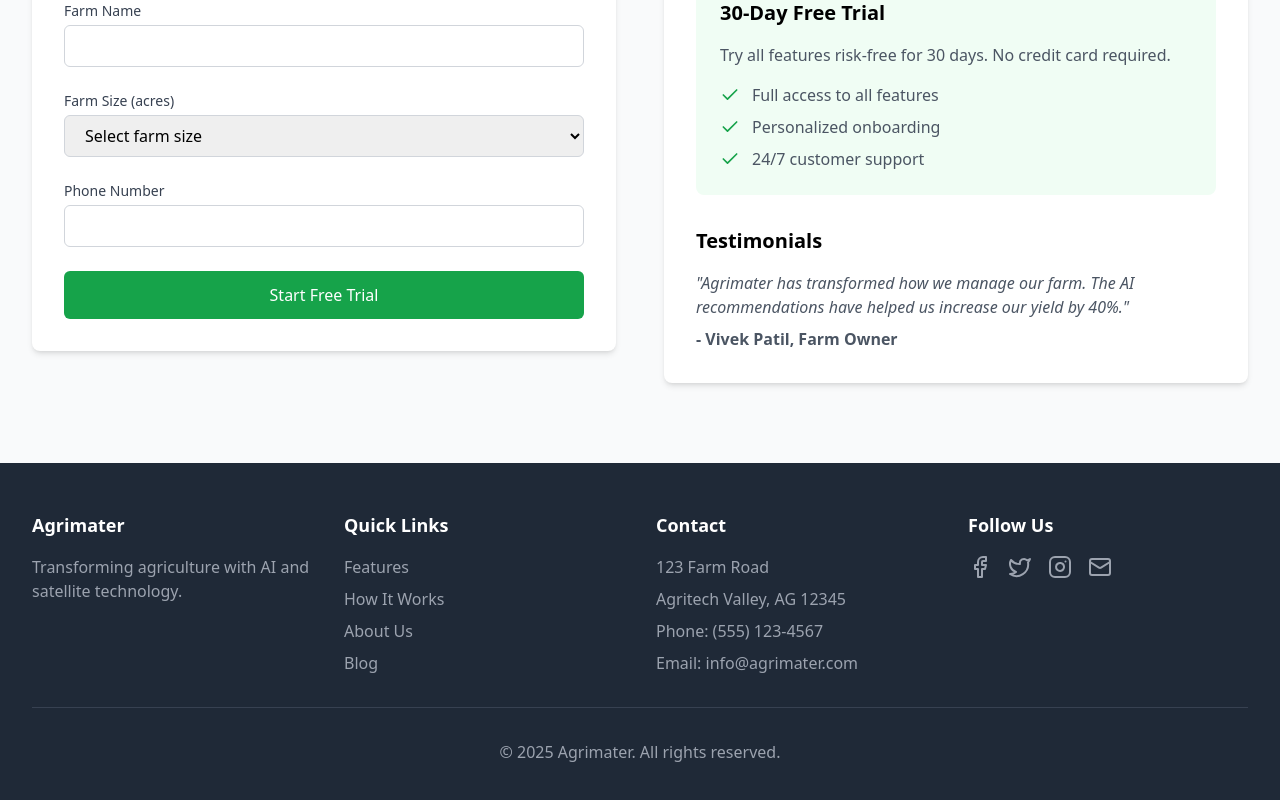
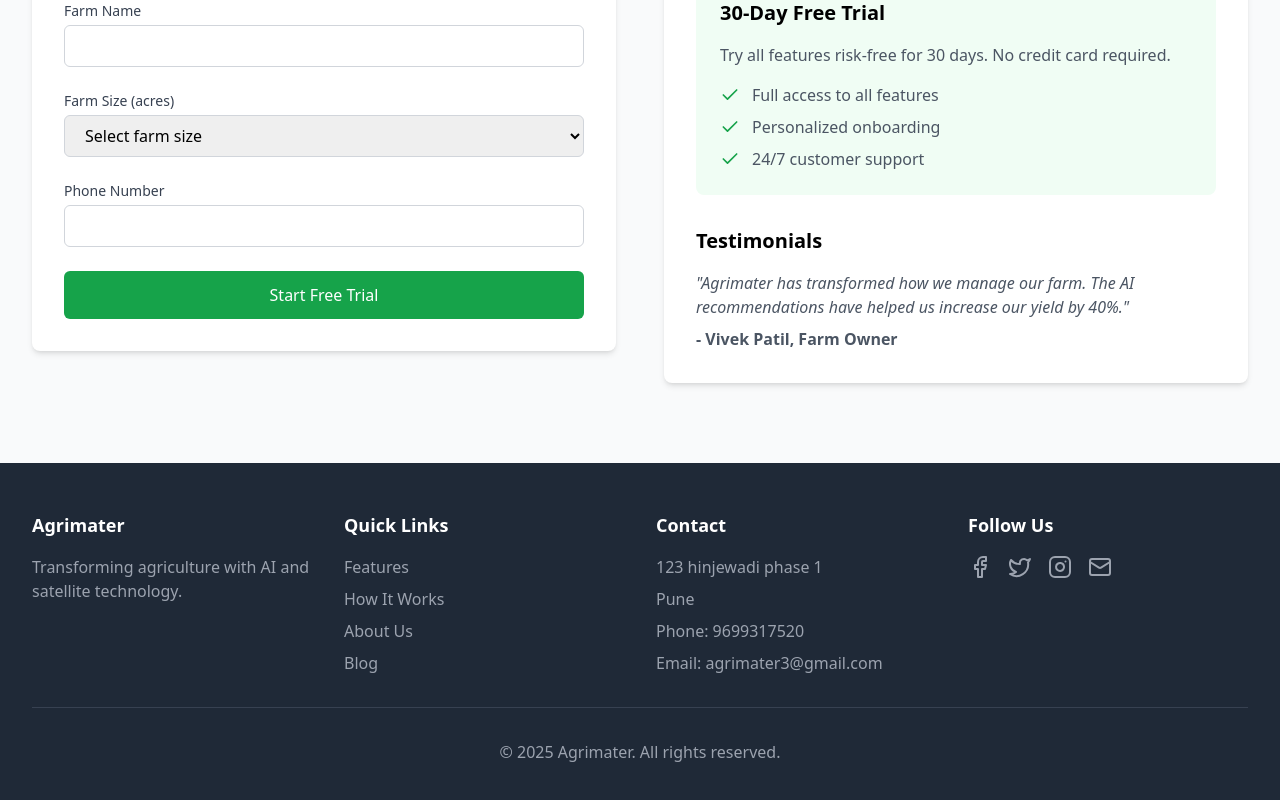
Before and after one commit to Dhairyashil-ui/projects, a React (Vite) app: page /signup in a window 1280 px wide. Shown: the part 513-1313 px from the top of the page. Built offline with nearby package versions, Linux system fonts and the light colour scheme.

Commit message:
Update Footer.tsx

```diff
--- a/src/components/Footer.tsx
+++ b/src/components/Footer.tsx
@@ -25,10 +25,10 @@ const Footer = () => {
           <div>
             <h3 className="text-lg font-semibold mb-4">Contact</h3>
             <ul className="space-y-2 text-gray-400">
-              <li>123 Farm Road</li>
-              <li>Agritech Valley, AG 12345</li>
-              <li>Phone: (555) 123-4567</li>
-              <li>Email: info@agrimater.com</li>
+              <li>123 hinjewadi phase 1</li>
+              <li>Pune</li>
+              <li>Phone: 9699317520</li>
+              <li>Email: agrimater3@gmail.com</li>
             </ul>
           </div>
           <div>
```
